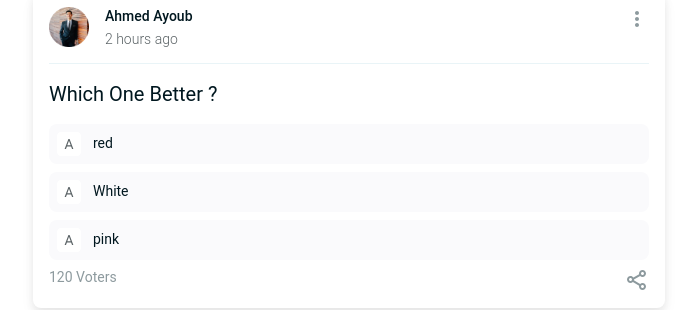
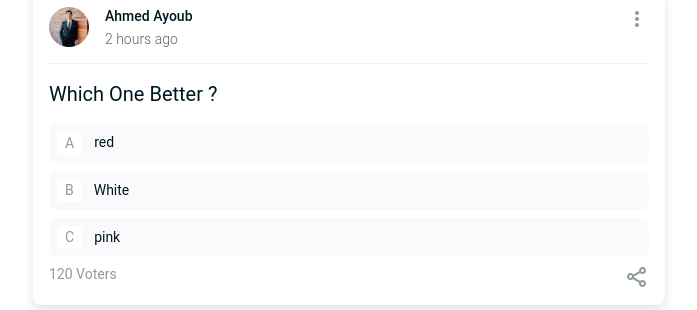
Before and after one commit to m3ntorship/state-management-task, a React (Create React App) app: page / in a window 1280 px wide. Shown: the part 2280-2590 px from the top of the page, without its empty margins (291-988 px from the left). Built offline with nearby package versions, Linux system fonts and the light colour scheme; a web font is replaced by a local one.

Commit message:
refactor (using div with style instead of svg of group options

```diff
--- a/src/components/Atoms/TextPoll/TextPoll.js
+++ b/src/components/Atoms/TextPoll/TextPoll.js
@@ -1,35 +1,25 @@
-import React from 'react'
-
-function TextPoll({favourites}) {
-    favourites=["red","White","pink"]
-    return (
-
-
-<>
-      {favourites.map((option, index) => (
-        <div className="bg-grey-bg hover:bg-grey-shd6 flex items-center w-37xl p-xs mb-xs rounded-md">
-          <svg
-            className="mr-s"
-            width="24"
-            height="24"
-            viewBox="0 0 24 24"
-            fill="none"
-            xmlns="http://www.w3.org/2000/svg"
-          >
-            <path
-              d="M0 4C0 1.79086 1.79086 0 4 0H20C22.2091 0 24 1.79086 24 4V20C24 22.2091 22.2091 24 20 24H4C1.79086 24 0 22.2091 0 20V4Z"
-              fill="white"
-            />
-            <path
-              d="M14.085 14.4023H9.91504L8.97852 17H7.625L11.4258 7.04688H12.5742L16.3818 17H15.0352L14.085 14.4023ZM10.3115 13.3223H13.6953L12 8.66699L10.3115 13.3223Z"
-              fill="#5B6366"
-            />
-          </svg>
-          <h3 className="text-sm font-normal text-dark">{option}</h3>
-        </div>
-      ))}
-   </>
+import React from "react";
+import OptionOfSurvey from "../../Atoms/OptionOfSurvey/OptionOfSurvey";
+function TextPoll({ favourites }) {
+  favourites = ["red", "White", "pink"];
+  const letters = (() => {
+    const caps = [...Array(26)].map((val, i) => String.fromCharCode(i + 65));
+    return caps;
+  })();
+  return (
+    <>
+      {favourites.map((optionsInpVal, index) => {
+        const letter = letters[index];
+        return (
+          <OptionOfSurvey
+            optionsInpVal={optionsInpVal}
+            index={index}
+            alpha={letter}
+          />
+        );
+      })}
+    </>
   );
 }
 
-export default TextPoll
+export default TextPoll;
```
